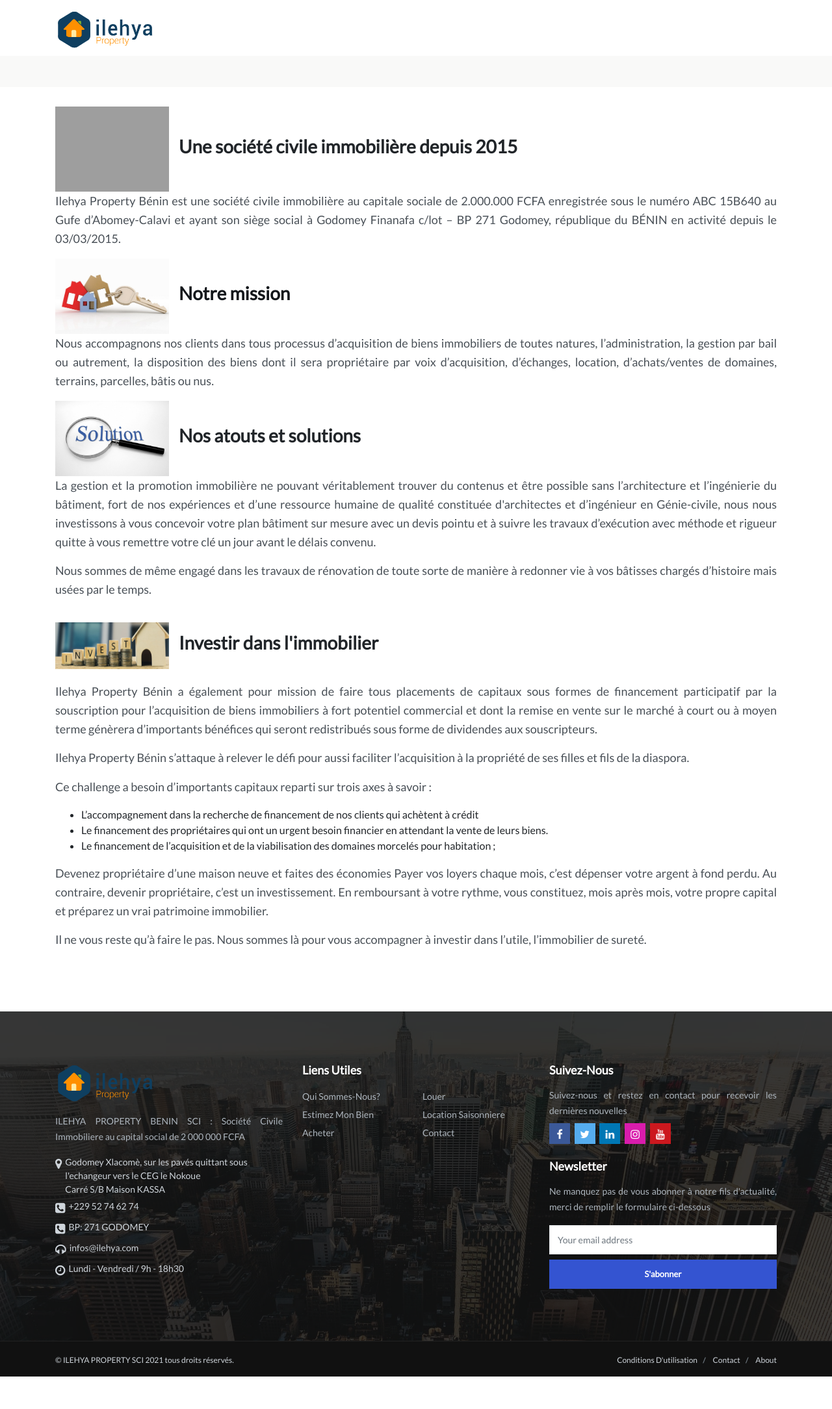
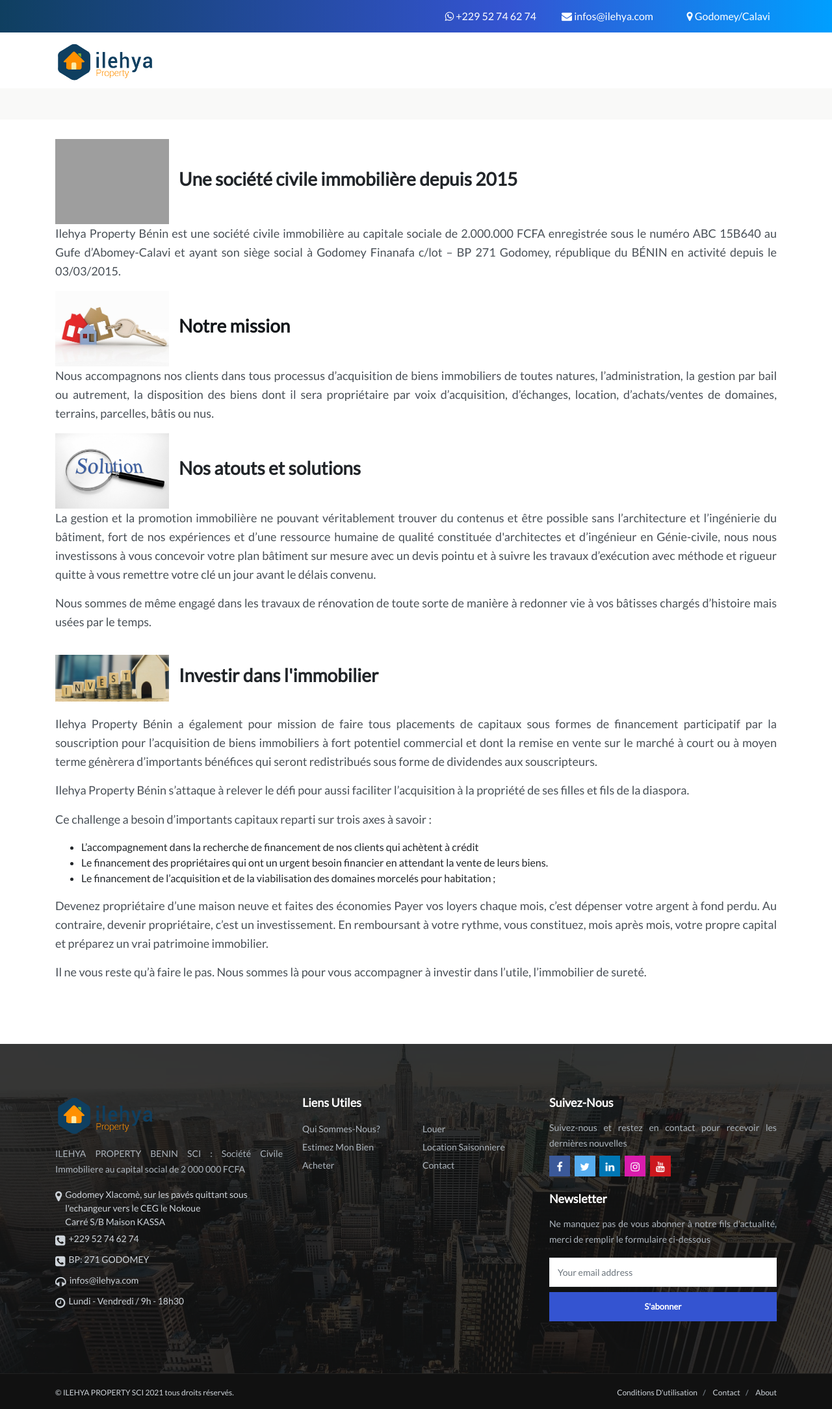
Before and after one commit to dodji05/ILEHYA-IMMO, a Symfony app: template templates/FrontEnd/apropos.html.twig in a window 1280 px wide. Shown: the whole page at 65% size. Before the commit the page ends 2119 px from the top, so only its background shows below. Run offline with Twig, Linux system fonts and the light colour scheme; the template is opened without the code that fills it, so the values that code supplies are empty; some libraries are stand-ins or nearby versions; grey boxes are pictures that could not be loaded.

Commit message:
Barre d'info en haut du site

```diff
--- a/templates/FrontEnd/base.html.twig
+++ b/templates/FrontEnd/base.html.twig
@@ -27,6 +27,27 @@
     <link rel="apple-touch-icon" href="icon.png">
     <meta name="theme-color" content="#3454d1">
     <link href="{{ asset('FrontEnd/house/css/styles.css') }}" rel="stylesheet">
+    <style>
+    .topbar {
+
+    background: linear-gradient(90deg, #0f3f60 0%, #3454d1 61%, #009fff 100%); adding: 0;
+    min-height: 50px;
+    color:"#fff";
+}
+.topbar-link {
+ color:"#fff" !important;
+}
+@media screen and (min-width: 320px) and (max-width: 575px) {
+    .topbar .topbar-right .topbar-link {
+       font-size:14px;
+       text-align: left;
+       margin:9px;
+           color:"#fff";
+
+    }
+}
+    </style>
+
 {% block style%}
 
 
@@ -34,6 +55,7 @@
 </head>
 <body>
 <!-- HEADER -->
+        {% include 'FrontEnd/partials/top_nav_bar.html.twig' %}
 
     {% block navbar %}
         {% include 'FrontEnd/partials/_navbar.html.twig' %}
--- /dev/null
+++ b/templates/FrontEnd/partials/top_nav_bar.html.twig
@@ -0,0 +1,38 @@
+ <!-- NAVBAR TOP -->
+    <div class="topbar position-sticky">
+        <div class="container ">
+            <div class="row">
+                <div class="col-sm-12 col-md-6">
+                    <div class="topbar-left">
+
+                    </div>
+                </div>
+                <div class="col-sm-12 col-md-6">
+                <div class="container ">
+                <div class="row list-unstyled topbar-right">
+                    <div class="col-12 col-md-4 topbar-link" style="color:#fff">
+                    <i class="fa fa-whatsapp"></i>
+                   +229 52 74 62 74
+                    </div>
+                     <div class="col-12 col-md-4 topbar-link "style="color:#fff">
+                     <i class="fa fa-envelope"></i> infos@ilehya.com
+                    </div>
+                     <div class=" col-12 col-md-4 topbar-link" style="color:#fff">
+                     <i class="fa fa-map-marker"></i>
+                     Godomey/Calavi
+                    </div>
+                </div>
+                </div>
+                    {# <div class="list-unstyled topbar-right">
+                        <ul class="topbar-link">
+                            <li><a href="#" title="">Career</a></li>
+                            <li><a href="#" title="">Contact Us</a></li>
+                            <li><a href="#" title="">Login / Register</a></li>
+                        </ul>
+
+                    </div> #}
+                </div>
+            </div>
+        </div>
+    </div>
+    <!-- END NAVBAR TOP -->
```
